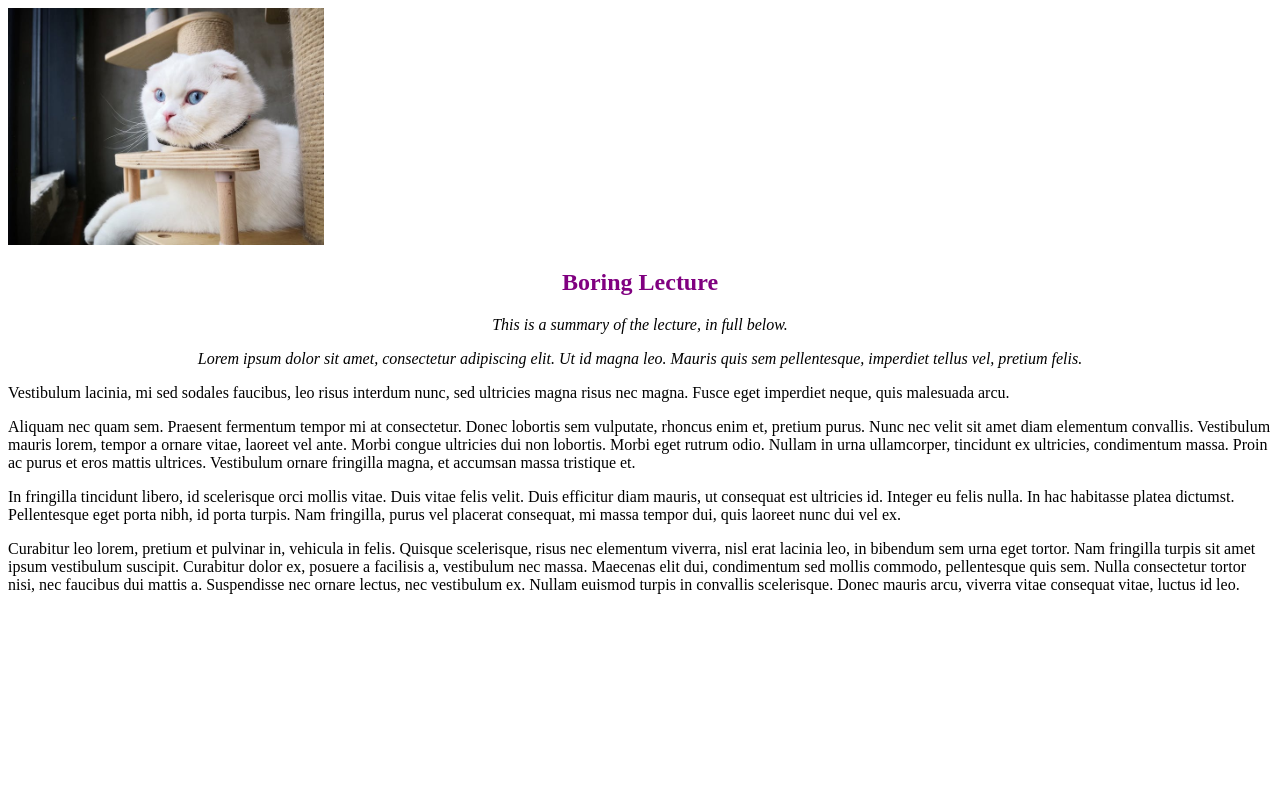
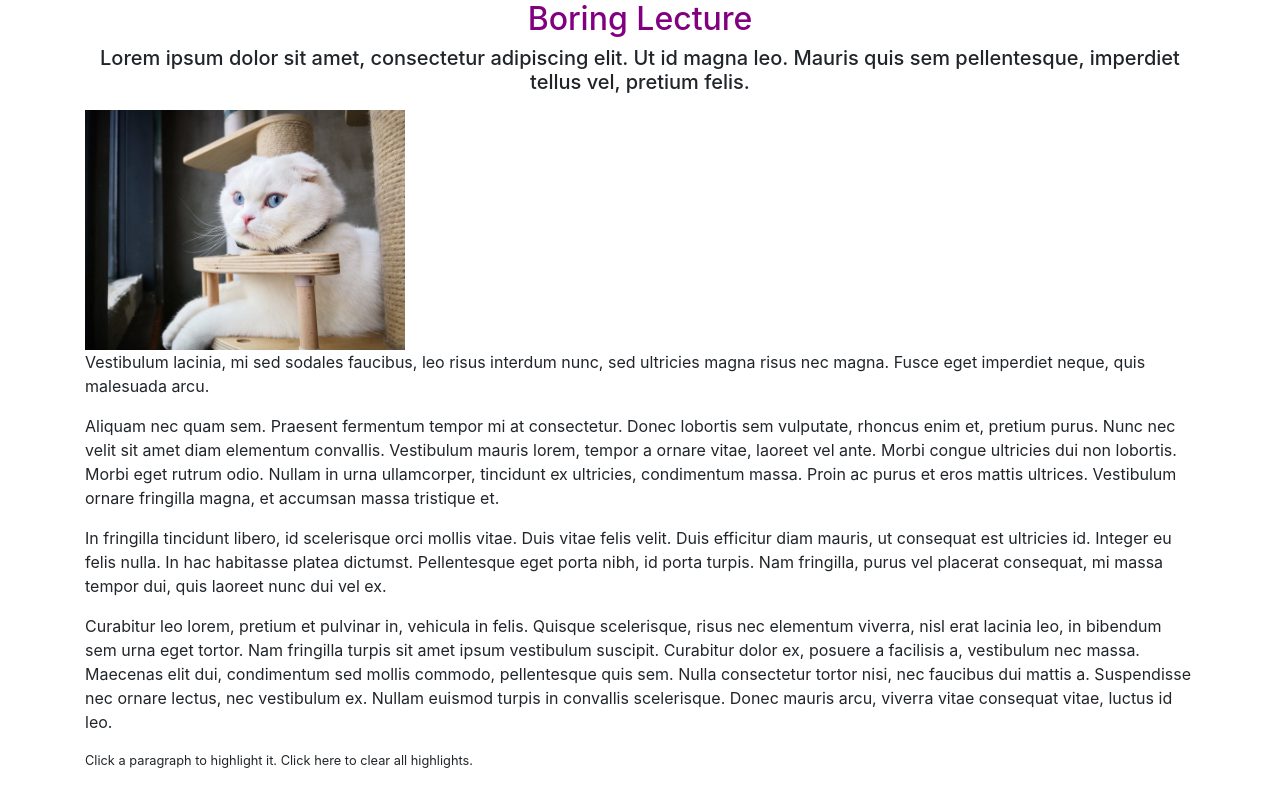
Before and after one commit to MicahOlson/boring-lecture, a plain HTML site: page index.html in a window 1280 px wide. Drawn offline with nearby package versions, Linux system fonts and the light colour scheme.

Commit message:
Update index.html to supply classes and ids to be used by jQuery

```diff
--- a/index.html
+++ b/index.html
@@ -3,40 +3,48 @@
 
 <head>
   <meta charset="UTF-8">
+  <script src="js/jquery-3.5.1.js"></script>
+  <script src="js/scripts.js"></script>
+  <link rel="stylesheet" href="css/bootstrap-4.5.3.css" type="text/css">
+  <link rel="stylesheet" href="css/styles.css" type="text/css">
   <title>Boring Lecture</title>
-  <link rel="stylesheet" href="css/styles.css" type="text/css">
 </head>
 
 <body>
-  <img src="img/school-logo.jpeg" alt="A picture of Boring School's logo." class="intro">
+  <div class="container">
+    <header>
       <h2 class="intro">Boring Lecture</h2>
 
-  <p class="intro"> This is a summary of the lecture, in full below.</p>
-  <p class="intro">Lorem ipsum dolor sit amet, consectetur adipiscing elit. Ut id magna leo.
+      <h5 class="intro">Lorem ipsum dolor sit amet, consectetur adipiscing elit. Ut id magna leo.
         Mauris quis sem pellentesque, imperdiet tellus vel, pretium felis.</p>
+    </header>
 
-  <p>Vestibulum lacinia, mi sed sodales faucibus, leo risus interdum nunc,
+    <img src="img/school-logo.jpeg" alt="A picture of Boring School's logo." class="float-image" width="320">
+    <p id="paragraph-1">Vestibulum lacinia, mi sed sodales faucibus, leo risus interdum nunc,
       sed ultricies magna risus nec magna. Fusce eget imperdiet neque, quis
       malesuada arcu.</p>
-  <p>Aliquam nec quam sem. Praesent fermentum tempor mi at consectetur.
+    <p id="paragraph-2">Aliquam nec quam sem. Praesent fermentum tempor mi at consectetur.
       Donec lobortis sem vulputate, rhoncus enim et, pretium purus. Nunc nec velit sit
       amet diam elementum convallis. Vestibulum mauris lorem, tempor a ornare vitae,
       laoreet vel ante. Morbi congue ultricies dui non lobortis. Morbi eget rutrum odio.
       Nullam in urna ullamcorper, tincidunt ex ultricies, condimentum massa. Proin ac purus
       et eros mattis ultrices. Vestibulum ornare fringilla magna, et accumsan massa tristique
       et.</p>
-  <p>In fringilla tincidunt libero, id scelerisque orci mollis vitae. Duis vitae
+    <p id="paragraph-3">In fringilla tincidunt libero, id scelerisque orci mollis vitae. Duis vitae
       felis velit. Duis efficitur diam mauris, ut consequat est ultricies id. Integer
       eu felis nulla. In hac habitasse platea dictumst. Pellentesque eget porta nibh,
       id porta turpis. Nam fringilla, purus vel placerat consequat, mi massa tempor
       dui, quis laoreet nunc dui vel ex.</p>
-  <p>Curabitur leo lorem, pretium et pulvinar in, vehicula in felis. Quisque scelerisque,
+    <p id="paragraph-4">Curabitur leo lorem, pretium et pulvinar in, vehicula in felis. Quisque scelerisque,
       risus nec elementum viverra, nisl erat lacinia leo, in bibendum sem urna eget tortor.
       Nam fringilla turpis sit amet ipsum vestibulum suscipit. Curabitur dolor ex, posuere a
       facilisis a, vestibulum nec massa. Maecenas elit dui, condimentum sed mollis commodo,
       pellentesque quis sem. Nulla consectetur tortor nisi, nec faucibus dui mattis a.
       Suspendisse nec ornare lectus, nec vestibulum ex. Nullam euismod turpis in convallis
       scelerisque. Donec mauris arcu, viverra vitae consequat vitae, luctus id leo.</p>
+    <h6><small>Click a paragraph to highlight it. <span class="clickable">Click here</span> to clear all
+        highlights.</small></h6>
+  </div>
 </body>
 
 </html>
```
Lines whose indentation alone changed are shown as unchanged.
